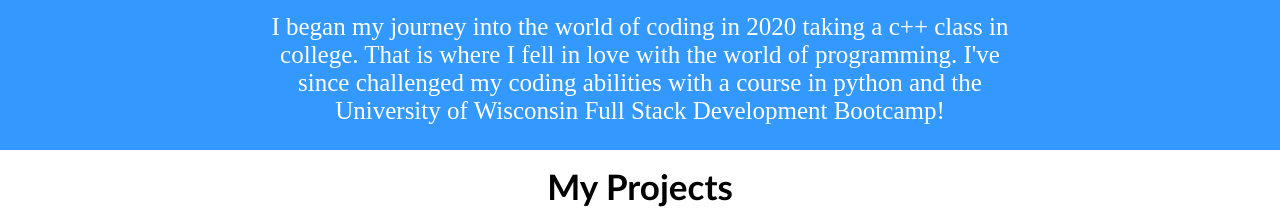
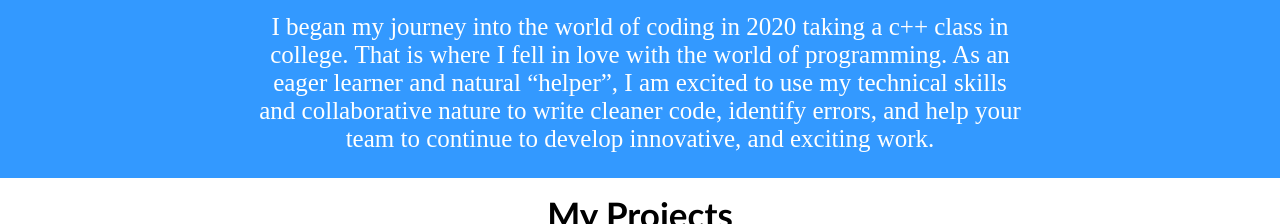
Before and after one commit to dylan-fair/Portfoliov2, a plain HTML site: page index.html in a window 1280 px wide. Shown: the part 552-776 px from the top of the page. Drawn offline with Linux system fonts and the light colour scheme; files whose address does not match are found by name.

Commit message:
new about me

```diff
--- a/index.html
+++ b/index.html
@@ -21,9 +21,10 @@
     <div class="about-me">
         <h2>Hello, I'm Dylan. Nice to meet you.</h2>
         <p>I began my journey into the world of coding in 2020 taking a c++ class in
-            college. That is where I fell in love with the world of programming. I've since
-            challenged my coding abilities with a course in python and the University of Wisconsin
-            Full Stack Development Bootcamp!
+            college. That is where I fell in love with the world of programming.
+             As an eager learner and natural “helper”, I am excited to use my technical skills
+             and collaborative nature to write cleaner code, identify errors, and help your team
+             to continue to develop innovative, and exciting work.
         </p>
     </div>
     <div class="projects">
```
